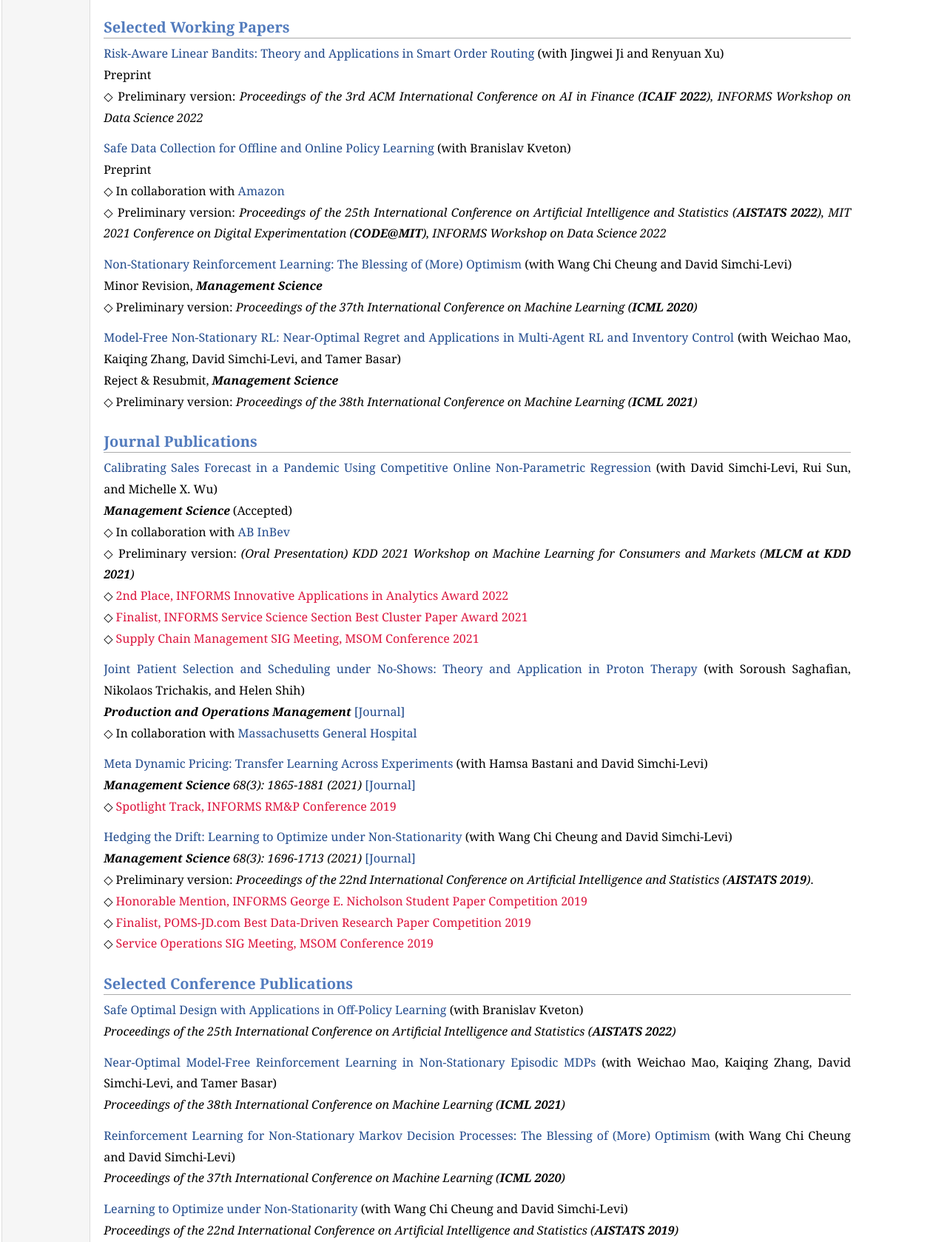
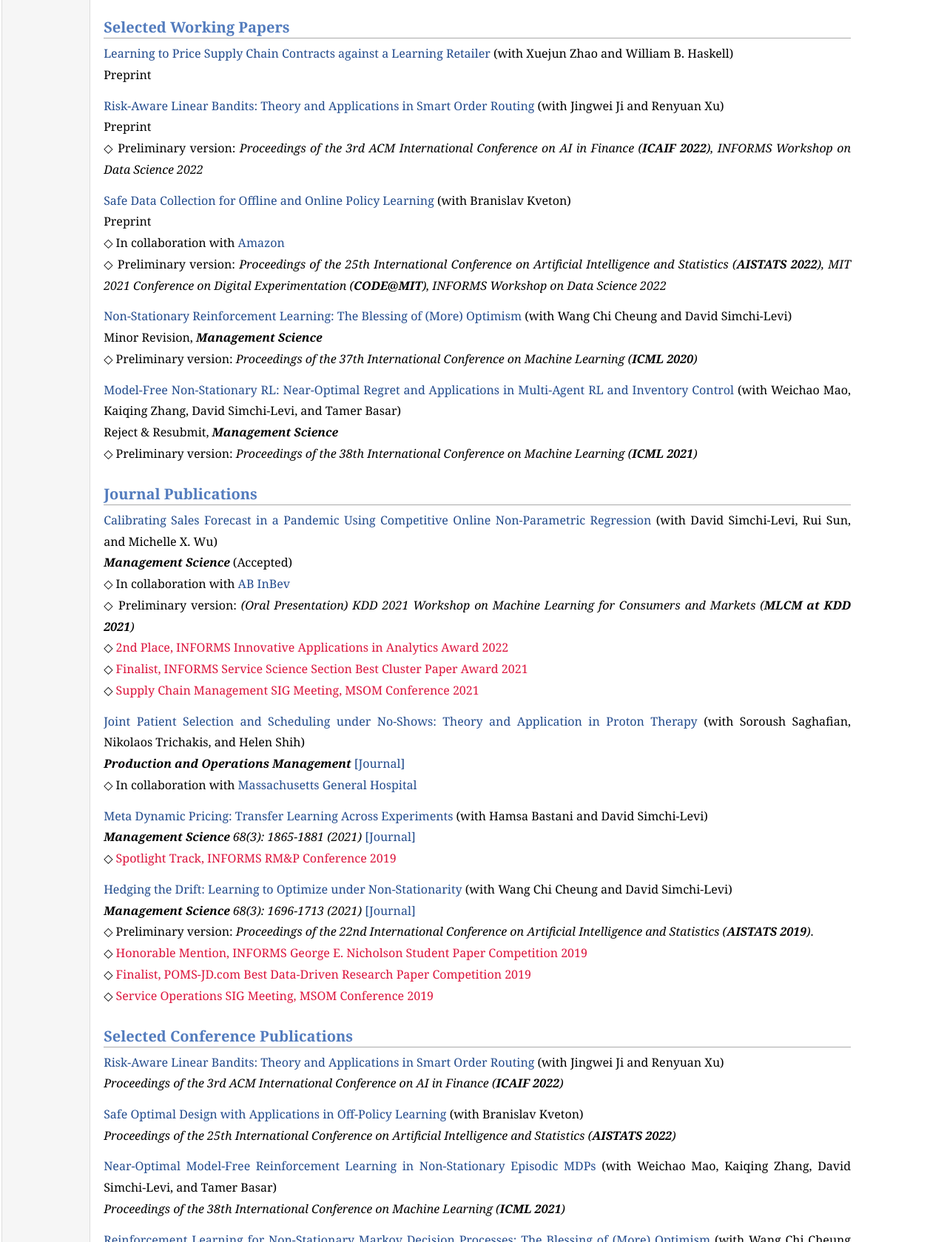
Before and after one commit to poyrazb/poyrazb.github.io, a plain HTML site: page index.html in a window 1280 px wide. Shown: the part 825-2504 px from the top of the page at 74% size. Drawn offline with Linux system fonts and the light colour scheme.

Commit message:
Update index.html

```diff
--- a/index.html
+++ b/index.html
@@ -62,6 +62,9 @@ B.Eng. in Electrical Engineering and Computer Science, University of Michigan, 2
 
 <h2>Selected Working Papers</h2>
 
+<p class="big" align="justify"><span class="papername"><a href="https://papers.ssrn.com/sol3/papers.cfm?abstract_id=" target="_blank">Learning to Price Supply Chain Contracts against a Learning Retailer</a></span> (with Xuejun Zhao and William B. Haskell)<br />
+		Preprint<br/></p>
+
 <p class="big" align="justify"><span class="papername"><a href="https://papers.ssrn.com/sol3/papers.cfm?abstract_id=4178738" target="_blank">Risk-Aware Linear Bandits: Theory and Applications in Smart Order Routing</a></span> (with Jingwei Ji and Renyuan Xu)<br />
 Preprint<br/>
 &#9671; Preliminary version: <i>Proceedings of the 3rd ACM International Conference on AI in Finance (<b>ICAIF 2022</b>), INFORMS Workshop on Data Science 2022</i><br/>
@@ -124,6 +127,9 @@ Reject & Resubmit, <b><i>Management Science</i></b></br>
 
 <h2>Selected Conference Publications</h2>
 
+<p class="big" align="justify"><span class="papername"><a href="https://dl.acm.org/doi/abs/10.1145/3533271.3561692" target="_blank">Risk-Aware Linear Bandits: Theory and Applications in Smart Order Routing</a></span> (with Jingwei Ji and Renyuan Xu)<br />
+<i>Proceedings of the 3rd ACM International Conference on AI in Finance (<b>ICAIF 2022</b>)</i><br/></p>
+
 <p class="big" align="justify"><span class="papername"><a href="https://proceedings.mlr.press/v151/zhu22a.html" target="_blank">Safe Optimal Design with Applications in Off-Policy Learning
 </a></span> (with Branislav Kveton)<br />
 <i>Proceedings of the 25th International Conference on Artificial Intelligence and Statistics (<b>AISTATS 2022</b>)</i></p>
```
